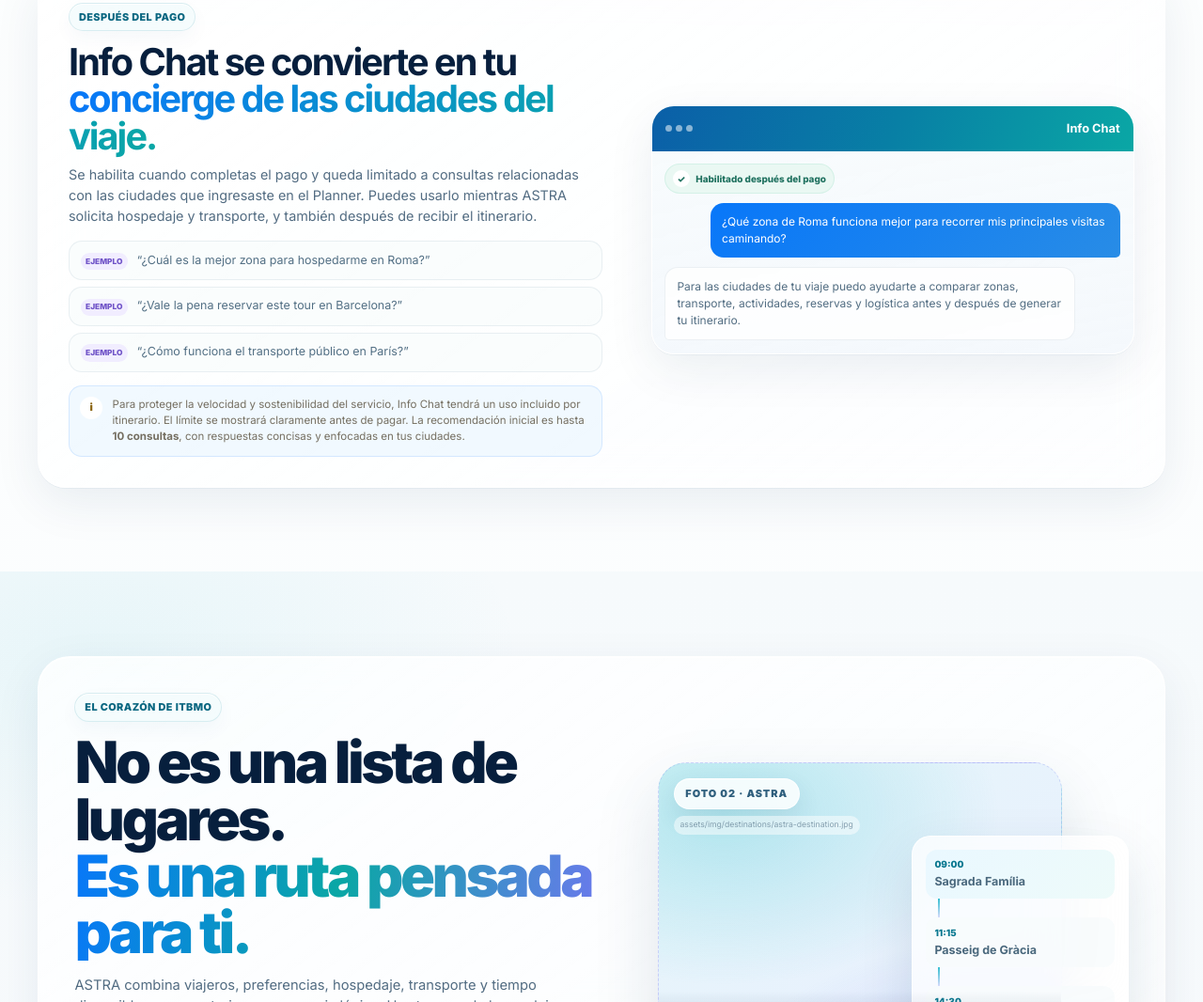
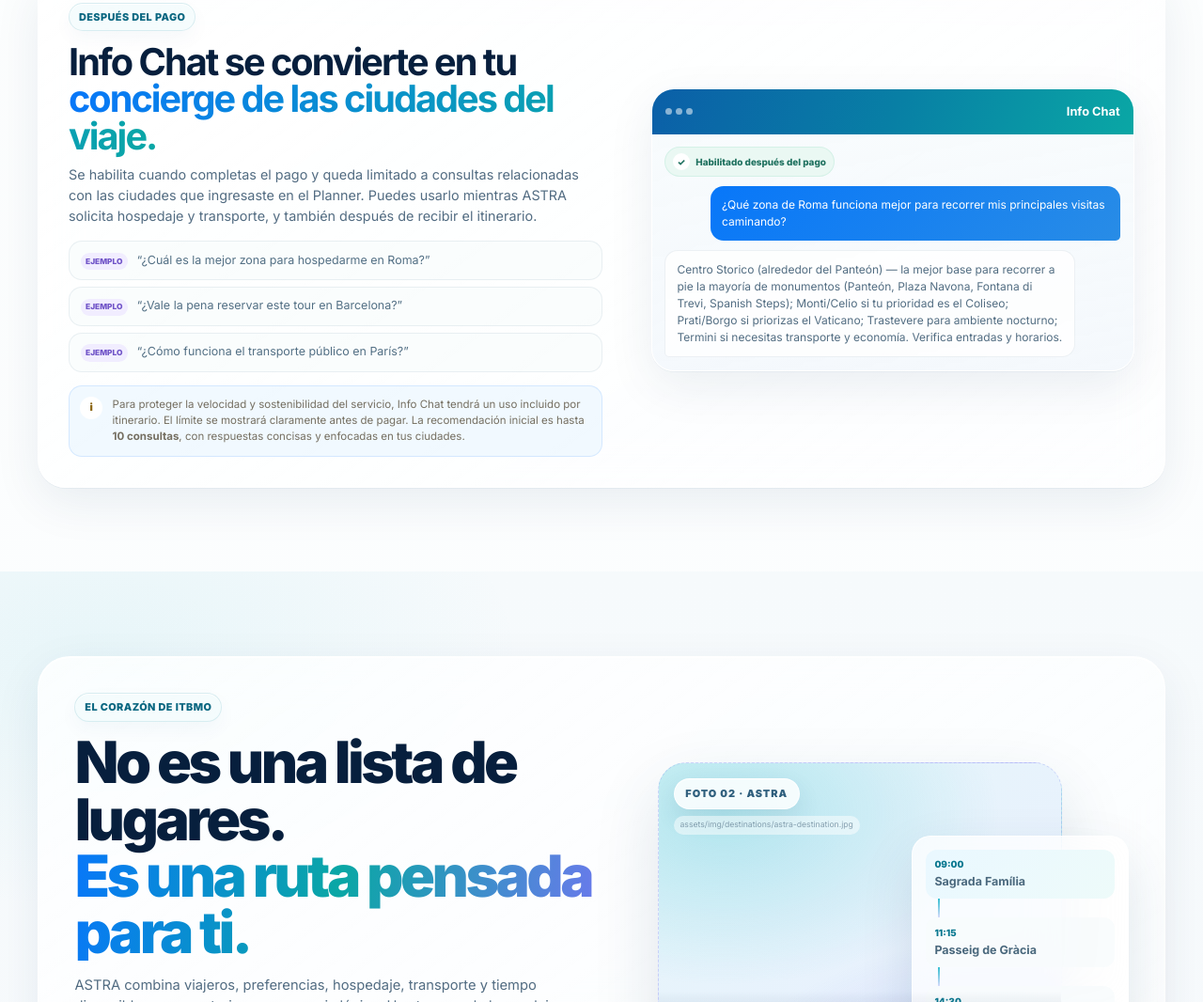
Before and after one commit to ITravelBymyOwn/itravel-api, a plain HTML site: page public/preview-home.html in a window 1280 px wide. Shown: the part 1485-2551 px from the top of the page at 94% size. Drawn offline with nearby package versions, Linux system fonts and the light colour scheme; a script that the page names is missing.

Commit message:
Update preview-home.html

```diff
--- a/public/preview-home.html
+++ b/public/preview-home.html
@@ -244,8 +244,7 @@
                 ¿Qué zona de Roma funciona mejor para recorrer mis principales visitas caminando?
               </div>
               <div class="bubble bubble--astra">
-                Para las ciudades de tu viaje puedo ayudarte a comparar zonas, transporte, actividades,
-                reservas y logística antes y después de generar tu itinerario.
+                Centro Storico (alrededor del Panteón) — la mejor base para recorrer a pie la mayoría de monumentos (Panteón, Plaza Navona, Fontana di Trevi, Spanish Steps); Monti/Celio si tu prioridad es el Coliseo; Prati/Borgo si priorizas el Vaticano; Trastevere para ambiente nocturno; Termini si necesitas transporte y economía. Verifica entradas y horarios.
               </div>
             </div>
           </div>
```
